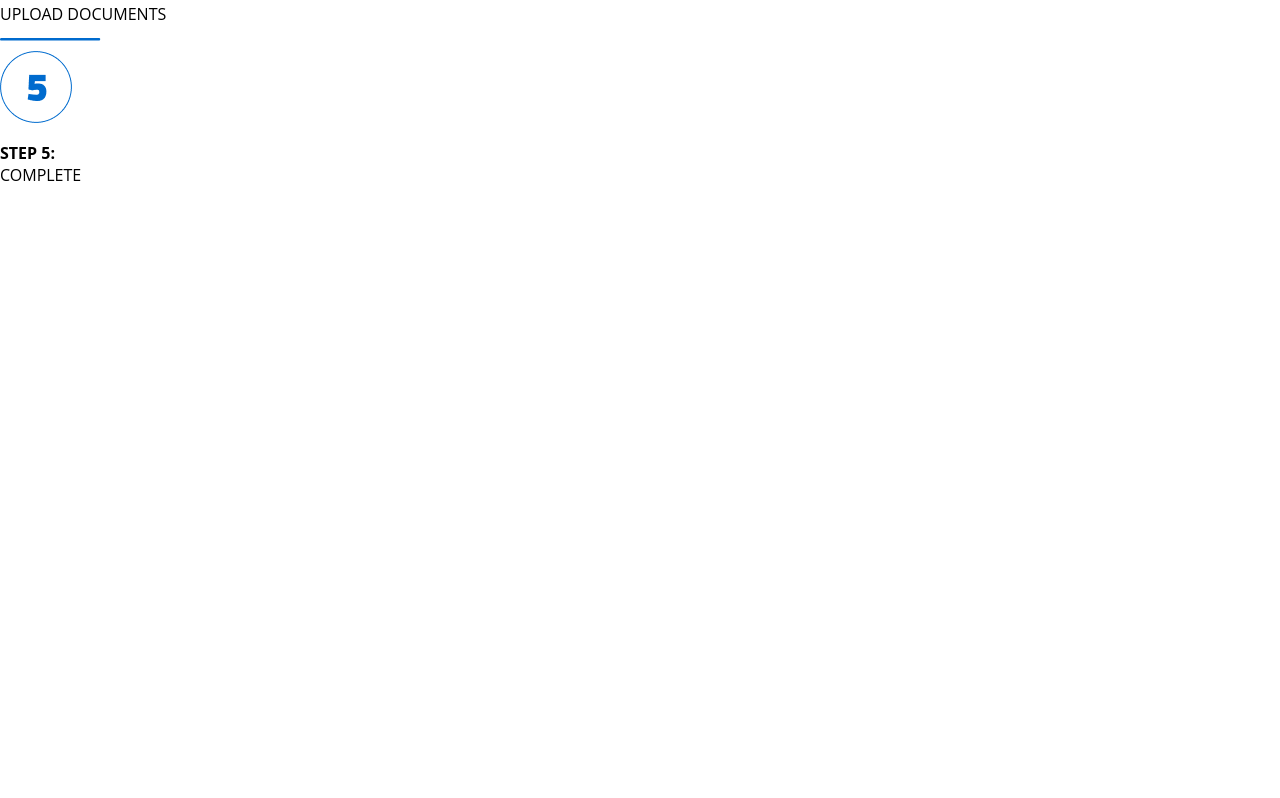
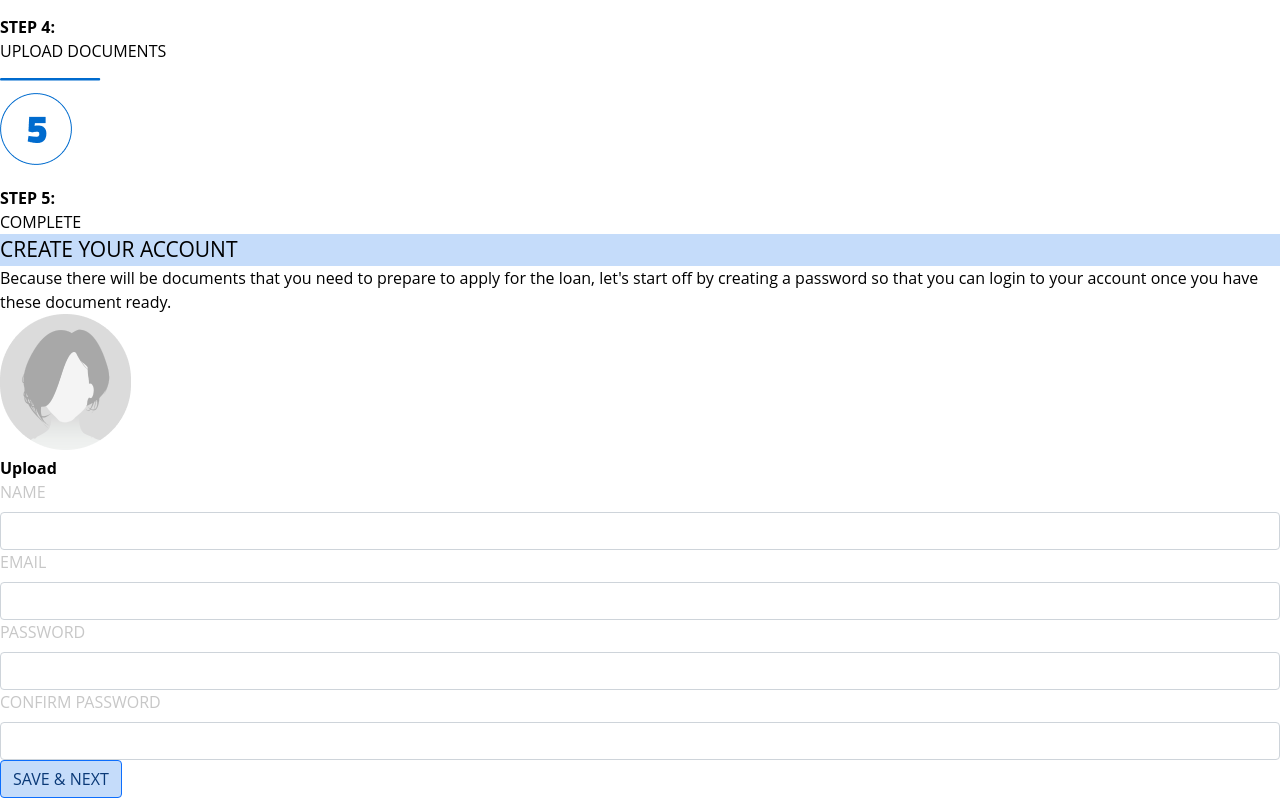
Before and after one commit to bajracharya-kshitij/tomei, a Next.js app in the folder client/: page / in a window 1280 px wide. Shown: the part 656-1454 px from the top of the page. Before the commit the page ends 842 px from the top, so only its background shows below. Built offline with nearby package versions, Linux system fonts and the light colour scheme.

Commit message:
Add Account component

```diff
--- /dev/null
+++ b/client/components/account/Account.module.scss
@@ -0,0 +1,39 @@
+.accountHeader {
+    font-family: 'Open Sans';
+    font-weight: 500;
+    font-size: 21px;
+    color: #000;
+    background-color: #C5DCFA;
+    text-transform: uppercase;
+}
+
+.text {
+    font-family: 'Open Sans';
+    font-weight: 500;
+    font-size: 16px;
+    color: #000;
+}
+
+.upload {
+    font-family: 'Open Sans';
+    font-weight: bold;
+    font-size: 16px;
+    color: #000;
+}
+
+.formLabel {
+    font-family: 'Open Sans';
+    font-weight: 500;
+    font-size: 16px;
+    color: #C7C7C7;
+    text-transform: uppercase;
+}
+
+.submitButton {
+    font-family: 'Open Sans';
+    font-weight: 500;
+    font-size: 16px;
+    color: #0A3977;
+    background-color: #C5DCFA;
+    text-transform: uppercase;
+}
--- /dev/null
+++ b/client/components/account/Account.tsx
@@ -0,0 +1,65 @@
+import React from 'react'
+import Image from 'next/image'
+import { Button, Form } from 'react-bootstrap';
+
+import avatar from '../../public/images/Avatar.png'
+
+import styles from './Account.module.scss'
+
+const Account = () => {
+
+    const handleSubmit = () => {
+        console.log('handle submit')
+    }
+
+    const setName = (name: string) => {
+        console.log(name)
+    }
+
+    const setEmail = (email: string) => {
+        console.log(email)
+    }
+
+    const setPassword = (password: string) => {
+        console.log(password)
+    }
+
+    const setConfirmPassword = (confirmPassword: string) => {
+        console.log(confirmPassword)
+    }
+
+    return (
+        <>
+            <div className={styles.accountHeader}>Create Your Account</div>
+            <div className={styles.text}>Because there will be documents that you need to prepare to apply for the loan, let's start off by creating a password so that you can login to your account once you have these document ready.</div>
+
+            <Image src={avatar} alt="Avatar" />
+            <div className={styles.upload}>Upload</div>
+
+            <Form onSubmit={handleSubmit}>
+                <Form.Group controlId="formName">
+                    <Form.Label className={styles.formLabel}>Name</Form.Label>
+                    <Form.Control type="text" onChange={(e) => setName(e.target.value)} />
+                </Form.Group>
+                <Form.Group controlId="formEmail">
+                    <Form.Label className={styles.formLabel}>Email</Form.Label>
+                    <Form.Control type="text" onChange={(e) => setEmail(e.target.value)} />
+                </Form.Group>
+                <Form.Group controlId="formPassword">
+                    <Form.Label className={styles.formLabel}>Password</Form.Label>
+                    <Form.Control type="text" onChange={(e) => setPassword(e.target.value)} />
+                </Form.Group>
+                <Form.Group controlId="formConfirmPassword">
+                    <Form.Label className={styles.formLabel}>Confirm Password</Form.Label>
+                    <Form.Control type="text" onChange={(e) => setConfirmPassword(e.target.value)} />
+                </Form.Group>
+                <Button variant="primary" type="submit" className={styles.submitButton}>
+                    Save & Next
+                </Button>
+            </Form>
+
+        </>
+    )
+}
+
+export default Account
--- /dev/null
+++ b/client/components/account/index.tsx
@@ -0,0 +1,3 @@
+import Account from './Account'
+
+export default Account
--- a/client/package.json
+++ b/client/package.json
@@ -9,8 +9,10 @@
     "lint": "next lint"
   },
   "dependencies": {
+    "bootstrap": "^5.1.0",
     "next": "11.1.0",
     "react": "17.0.2",
+    "react-bootstrap": "^1.6.1",
     "react-dom": "17.0.2"
   },
   "devDependencies": {
--- a/client/pages/_app.tsx
+++ b/client/pages/_app.tsx
@@ -1,5 +1,7 @@
 import '../styles/globals.css'
 import type { AppProps } from 'next/app'
+
+import 'bootstrap/dist/css/bootstrap.css'
 
 function MyApp({ Component, pageProps }: AppProps) {
   return <Component {...pageProps} />
--- a/client/pages/index.tsx
+++ b/client/pages/index.tsx
@@ -3,6 +3,7 @@ import Head from 'next/head'
 import Image from 'next/image'
 
 import Steps from '../components/steps'
+import Account from '../components/account'
 
 import logo from '../public/images/Logo.png'
 
@@ -19,6 +20,7 @@ const Home: NextPage = () => {
 
       <Image src={logo} alt="Tomei Logo" />
       <Steps />
+      <Account />
     </div>
   )
 }
```
Also changed, not shown: 2 other files (tests, documents, lock files or other folders).
